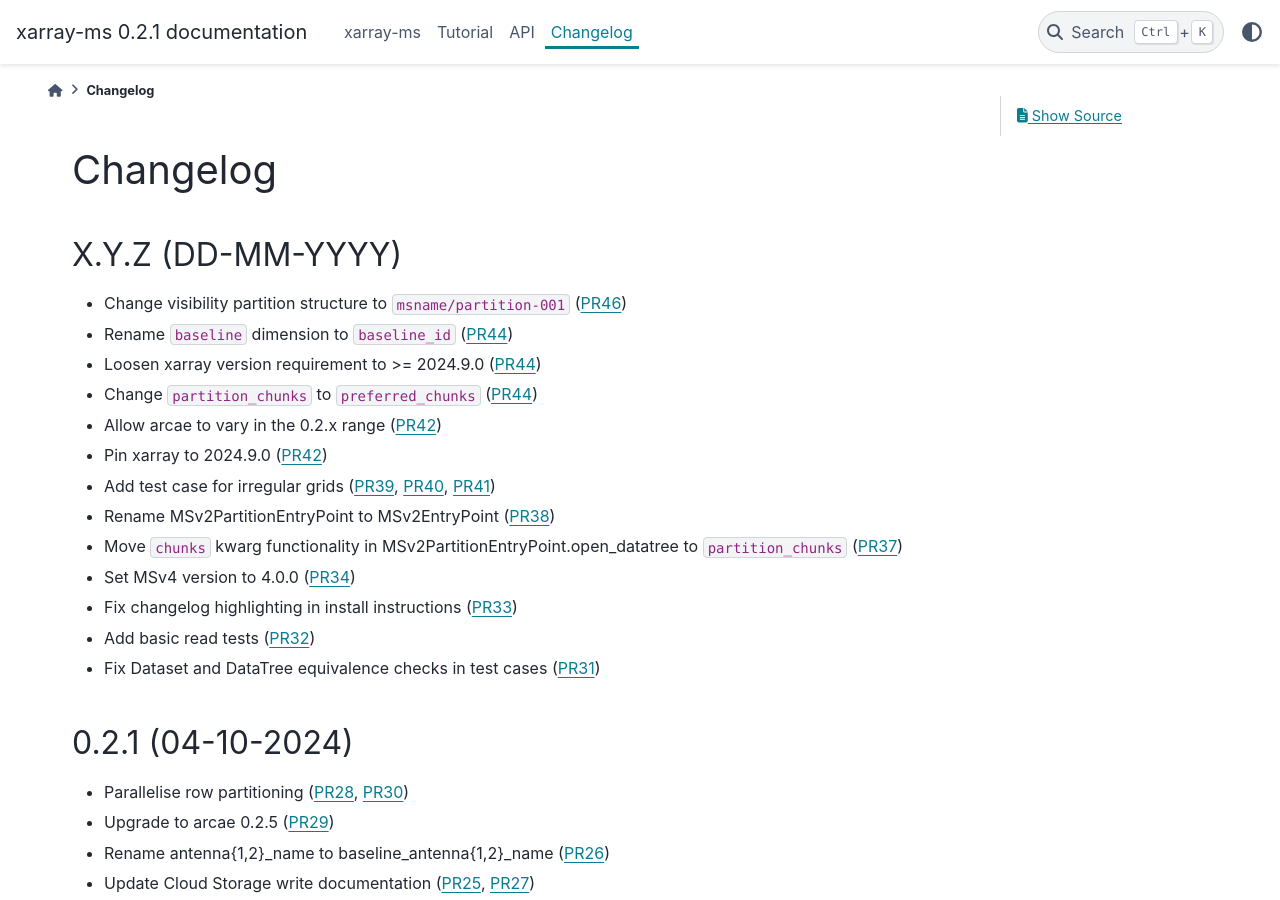
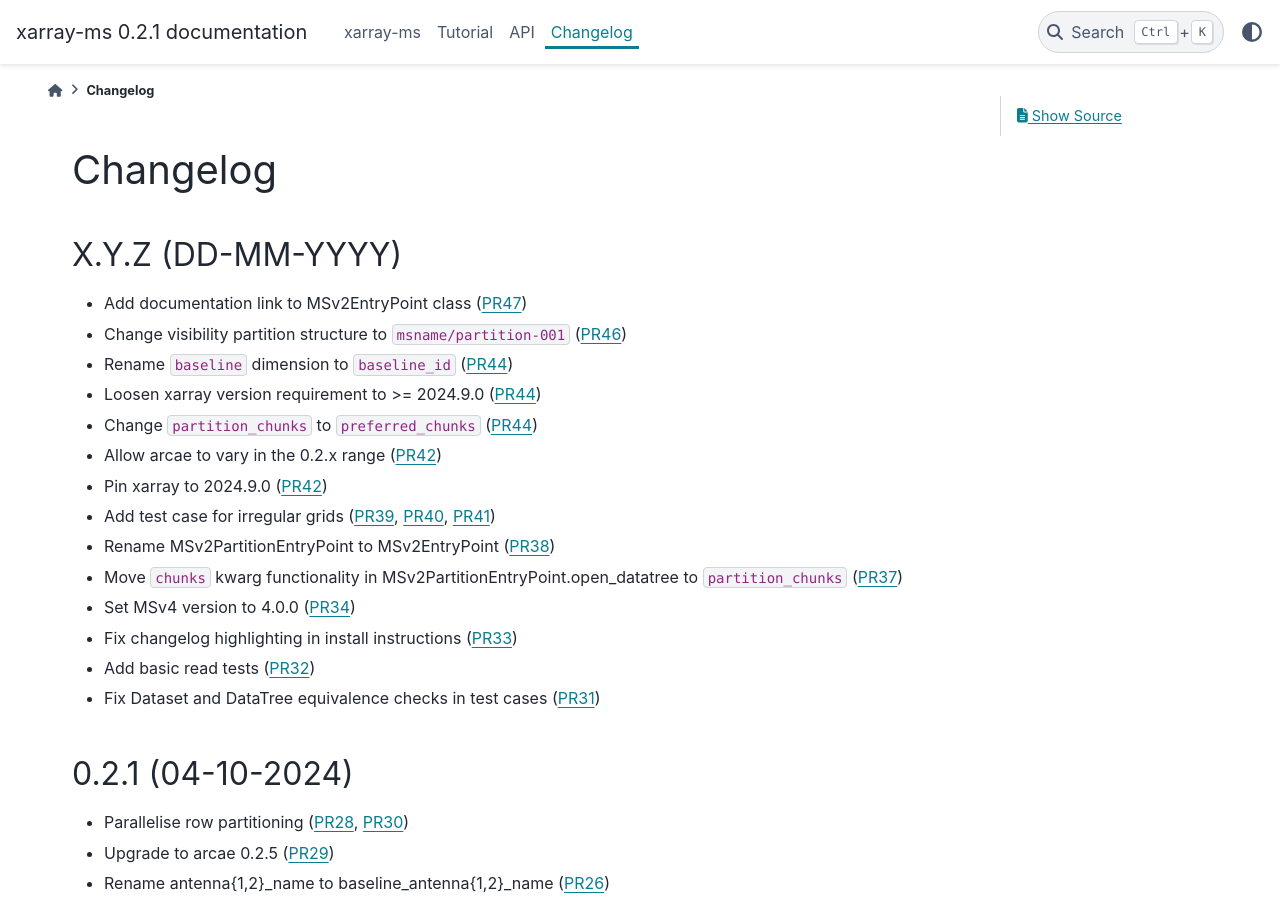
Before and after one commit to ratt-ru/xarray-ms, a Sphinx documentation site: the page built from doc/source/changelog.rst, in a window 1280 px wide and 900 px high. Built offline with Sphinx 7.4.7 and the PyData theme 0.15.4, drawn with Linux system fonts in a browser that asks for light colours; pages that are not in the unit, such as notebooks, are missing from menus.

Commit message:
[skip ci] Update changelog

```diff
--- a/doc/source/changelog.rst
+++ b/doc/source/changelog.rst
@@ -5,6 +5,7 @@ Changelog
 
 X.Y.Z (DD-MM-YYYY)
 ------------------
+* Add documentation link to MSv2EntryPoint class (:pr:`47`)
 * Change visibility partition structure to ``msname/partition-001`` (:pr:`46`)
 * Rename ``baseline`` dimension to ``baseline_id`` (:pr:`44`)
 * Loosen xarray version requirement to \>= 2024.9.0 (:pr:`44`)
```
